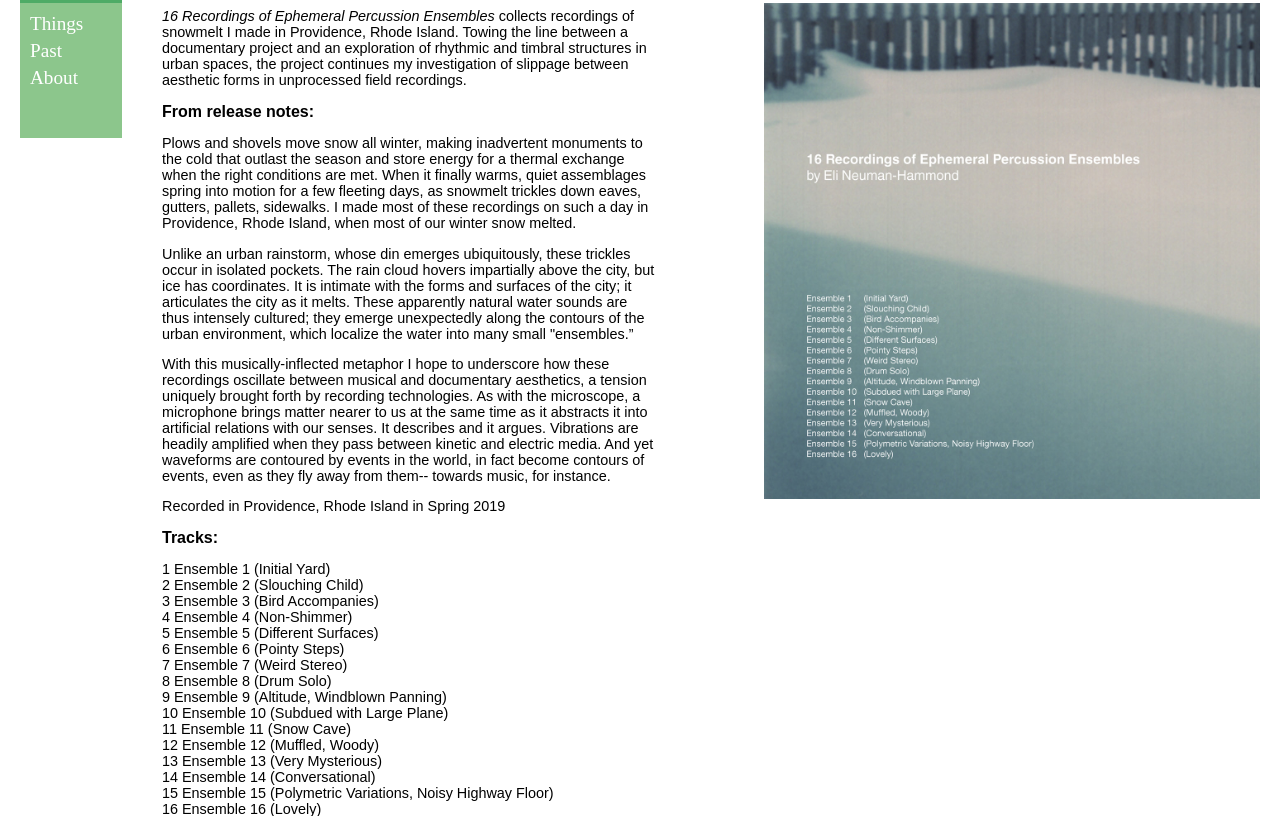
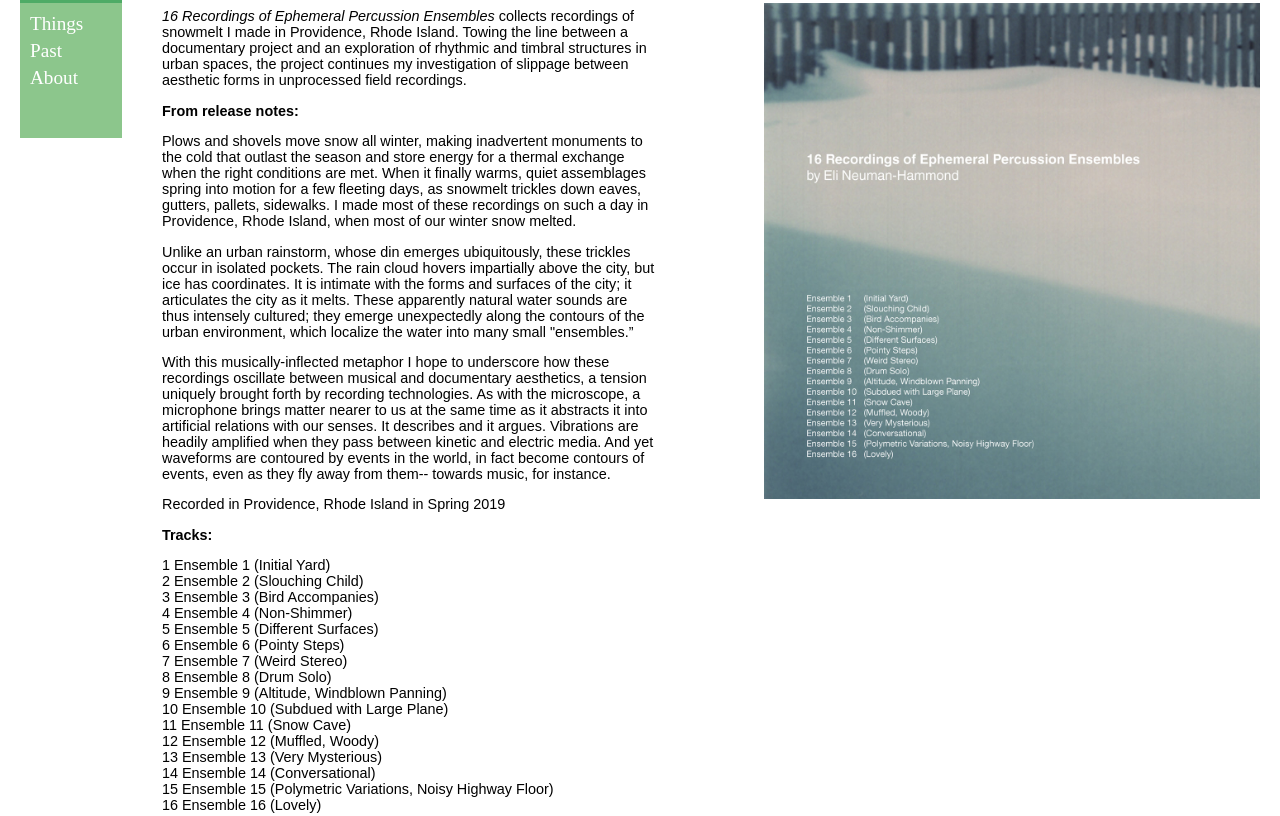
Before and after one commit to giantponyman/studioelinh, a PHP site: page /pages/16_recordings/16_recordings.html in a window 1280 px wide. Shown: the part 63-879 px from the top of the page. Run offline with PHP 8.4, Linux system fonts and the light colour scheme.

Commit message:
Update style.css

```diff
--- a/style/style.css
+++ b/style/style.css
@@ -189,7 +189,7 @@ h1 {
 
 /*Non-linking head*/
 h2 {font-family: sans-serif;
-	font-size:1em;
+	font-size:.9em;
 	font-style:bold;
 	color:black;
 	text-align:left;
```
